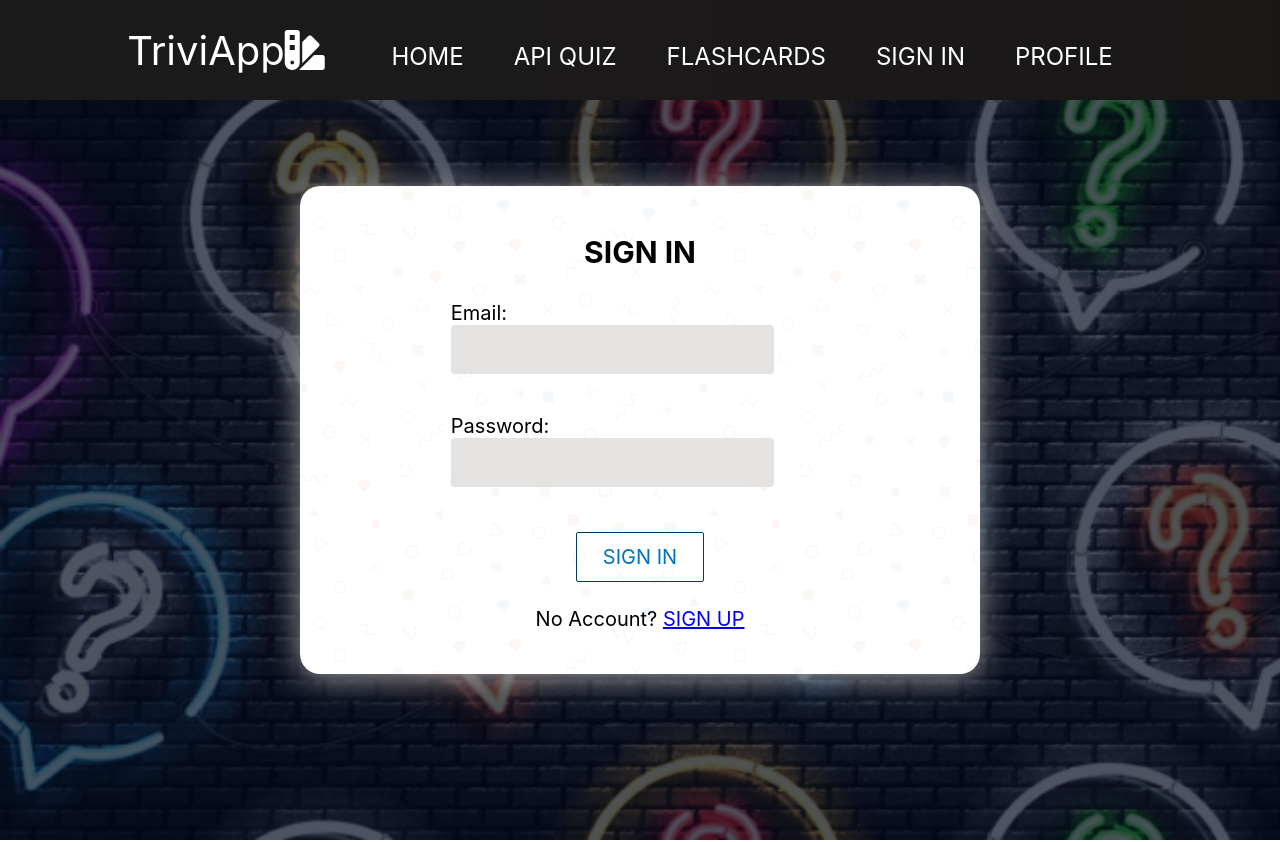
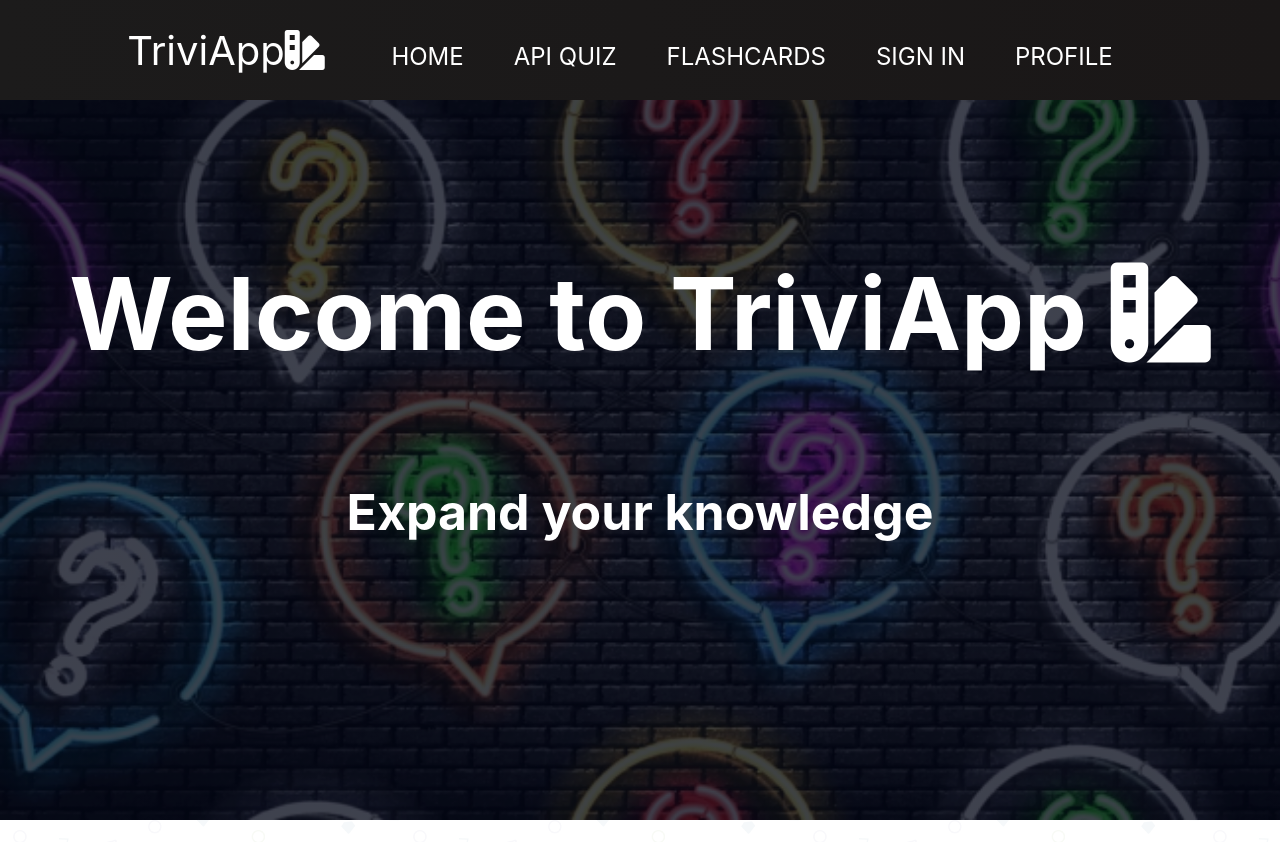
Before and after one commit to Nijzl/novi-eindopdracht-frontend-react-versie3, a React (Create React App) app: page / in a window 1280 px wide. Before the commit this address led to /sign-in. Shown: the top 842 px of the page. Built offline with nearby package versions, Linux system fonts and the light colour scheme; no server answers.

Commit message:
Try/catch toegevoegd aan asynch Cleanup

```diff
--- a/src/App.js
+++ b/src/App.js
@@ -19,7 +19,7 @@ function App() {
                 <AuthContextProvider>
                     <Routes>
 
-                        <Route path="/" exact element={ <ProtectedRoute> <HomePage/> </ProtectedRoute> } />
+                        <Route path="/" exact element={ <HomePage/> } />
                         <Route path="/sign-up" element={ <SignUpPage/> } />
                         <Route path="/sign-in" element={ <SignInPage/> } />
                         <Route path="/api" element={ <ProtectedRoute> <PlayQuizAPIPage/> </ProtectedRoute> } />
--- a/src/components/Button/Button.js
+++ b/src/components/Button/Button.js
@@ -1,5 +1,4 @@
 import React from 'react';
-import { Link } from 'react-router-dom';
 import "./Button.css";
 
 const STYLES = ['btn--primary', 'btn--outline', 'btn--test'];
@@ -20,7 +19,6 @@ export const Button = ({
     const checkButtonSize = SIZES.includes(buttonSize) ? buttonSize : SIZES[0];
 
     return (
-        <Link to='/sign-up' className='btn-mobile'>
             <button
                 className={ `btn ${ checkButtonStyle } ${ checkButtonSize }`}
                 onClick={ onClick }
@@ -28,6 +26,5 @@ export const Button = ({
             >
                 { children }
             </button>
-        </Link>
     );
 };
--- a/src/components/Navbar/Navbar.js
+++ b/src/components/Navbar/Navbar.js
@@ -5,26 +5,9 @@ import "./Navbar.css"
 function Navbar(){
 
     const [click, setClick] = useState(false);
-    const [button, setButton] = useState(true);
 
     const handleClick = () => setClick(!click);
     const closeMobileMenu = () => setClick(false);
-
-    /* IF THE SCREEN GETS TO SMALL THE BUTTON DISAPPEARS */
-    const showButton = () => {
-        if(window.innerWidth <= 960){
-            setButton(false);
-        } else {
-            setButton(true);
-        }
-    };
-
-    /* ACTUALLY HIDES BUTTON WHEN SCREEN GETS TOO SMALL*/
-    useEffect( () => {
-        showButton();
-    }, []);
-
-    window.addEventListener("resize", showButton);
 
     return(
         <>
--- a/src/components/hooks/use-get-trivia-data.js
+++ b/src/components/hooks/use-get-trivia-data.js
@@ -16,12 +16,16 @@ function decodeTriviaData(results){
 
 /* UTILITY FUNCTION */
 async function fetchJson(url) {
-    const response = await fetch(url);
-    if(!response.ok){
-        throw new Error(`Something went wrong, server responded with ${ response.status }`);
+    try{
+        const response = await fetch(url);
+        if(!response.ok){
+            throw new Error(`Something went wrong, server responded with ${ response.status }`);
+        }
+        const json = await response.json();
+        return json;
+    } catch(err){
+        console.error(err);
     }
-    const json = await response.json();
-    return json;
 }
 
 function useGetTriviaData(amount= 10, difficulty= ""){
--- a/src/pages/FlashcardsPage/FlashcardsPage.js
+++ b/src/pages/FlashcardsPage/FlashcardsPage.js
@@ -1,9 +1,9 @@
 import React, { useState, useEffect, useRef } from "react";
 import axios from 'axios';
+import { Button } from "../../components/Button/Button";
 import FlashcardList from "./Flashcards/FlashcardList";
 import Footer from "../../components/Footer/Footer";
 import "./Flashcards.css";
-import {Button} from "../../components/Button/Button";
 
 function FlashcardsPage(){
 
--- a/src/pages/SignIn and SignUp/SignInPage.js
+++ b/src/pages/SignIn and SignUp/SignInPage.js
@@ -1,9 +1,9 @@
 import React, { useState } from "react";
 import { Link, useNavigate } from 'react-router-dom';
 import { UserAuth } from "../../data/AuthContext";
+import { Button } from "../../components/Button/Button";
 import ErrorMessage from "../../components/ErrorMessage/ErrorMessage";
 import "./SignInPage.css";
-import {Button} from "../../components/Button/Button";
 
 const SignInPage = () => {
     const [email, setEmail] = useState('');
--- a/src/pages/SignIn and SignUp/SignUpPage.js
+++ b/src/pages/SignIn and SignUp/SignUpPage.js
@@ -1,9 +1,9 @@
 import React, { useState } from "react";
 import { Link, useNavigate } from "react-router-dom";
 import { UserAuth } from "../../data/AuthContext";
+import { Button } from "../../components/Button/Button";
 import ErrorMessage from "../../components/ErrorMessage/ErrorMessage";
 import "./SignInPage.css";
-import {Button} from "../../components/Button/Button";
 
 function SignUpPage() {
 
```
